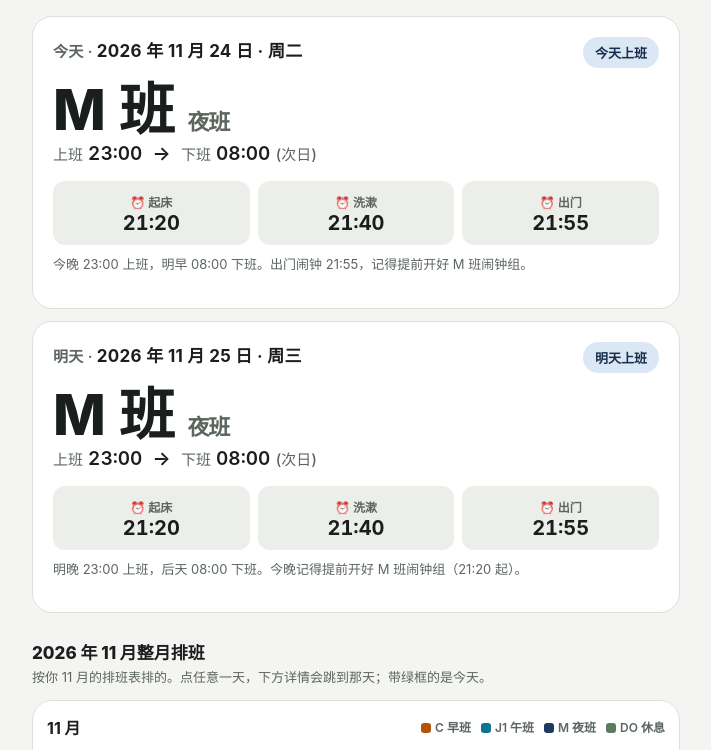
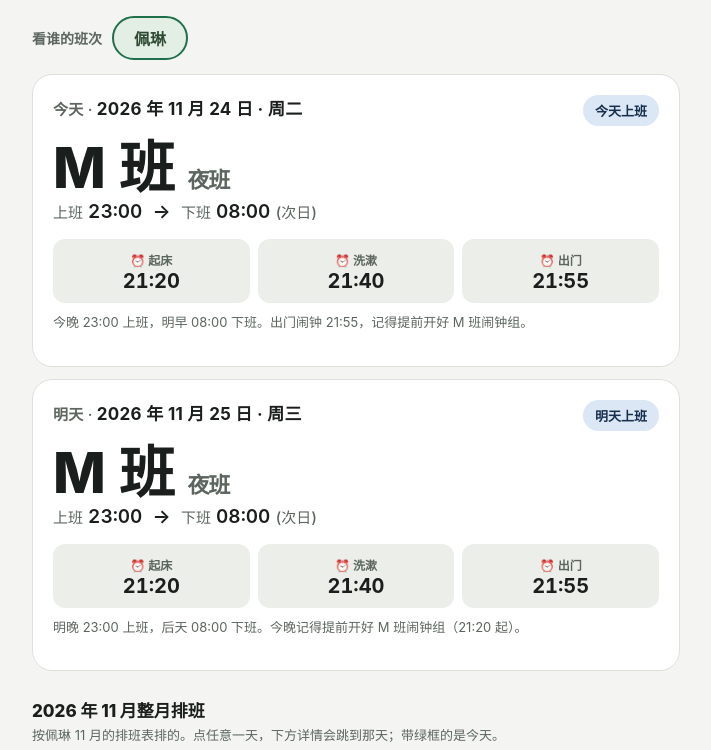
Before and after one commit to CAOPEILIN/shift-calculator, a plain HTML site: page index.html in a window 1280 px wide. Shown: the top 750 px of the page, without its empty margins (284-995 px from the left). Drawn offline with Linux system fonts and the light colour scheme.

Commit message:
Multi-person: add person switcher at top, data split per person

```diff
--- a/index.html
+++ b/index.html
@@ -60,6 +60,13 @@
       html,body{margin:0;padding:0;background:var(--bg);color:var(--ink);}
       body{font-family:-apple-system,BlinkMacSystemFont,"PingFang SC","Hiragino Sans GB","Microsoft YaHei","Noto Sans SC",sans-serif;-webkit-font-smoothing:antialiased;}
       .wrap{max-width:680px;margin:0 auto;padding:16px 16px 40px;}
+      /* ---------- Person switcher ---------- */
+      .person-bar{display:flex;align-items:center;gap:10px;margin-bottom:14px;flex-wrap:wrap;}
+      .person-label{font-size:14px;font-weight:700;color:var(--muted);}
+      .person-list{display:flex;gap:8px;flex-wrap:wrap;}
+      .person-btn{border:2px solid var(--line);background:var(--surface);color:var(--ink);border-radius:999px;padding:8px 20px;font-size:16px;font-weight:800;cursor:pointer;font-family:inherit;transition:border-color .15s, background .15s;}
+      .person-btn:active{transform:scale(.97);}
+      .person-btn.active{border-color:var(--accent);background:var(--do-bg);color:var(--do-ink);}
       /* ---------- Today hero ---------- */
       .today-card{background:var(--surface);border:1px solid var(--line);border-radius:20px;padding:20px;overflow:hidden;position:relative;}
       .today-top{display:flex;justify-content:space-between;align-items:flex-start;gap:12px;flex-wrap:wrap;}
@@ -217,6 +224,12 @@
 
     <!-- App view -->
     <main id="app" class="wrap">
+      <!-- Person switcher (top) -->
+      <div class="person-bar">
+        <span class="person-label">看谁的班次</span>
+        <div class="person-list" id="personList" role="group" aria-label="选择人名"></div>
+      </div>
+
       <!-- Today (top) -->
       <section class="today-card" aria-label="今天的班次">
         <div class="today-top">
@@ -243,7 +256,7 @@
 
       <!-- Calendar -->
       <h2>2026 年 11 月整月排班</h2>
-      <p class="sub">按你 11 月的排班表排的。点任意一天，下方详情会跳到那天；带绿框的是今天。</p>
+      <p class="sub" id="calSub">按你 11 月的排班表排的。点任意一天，下方详情会跳到那天；带绿框的是今天。</p>
       <div class="cal">
         <div class="cal-head">
           <b>11 月</b>
@@ -258,10 +271,10 @@
         <div class="cal-grid" id="calGrid"></div>
       </div>
       <div class="stats">
-        <div class="stat"><b>14</b><span>C 班 · 天</span></div>
-        <div class="stat"><b>7</b><span>J1 班 · 天</span></div>
-        <div class="stat"><b>3</b><span>M 班 · 天</span></div>
-        <div class="stat"><b>6</b><span>DO 休息 · 天</span></div>
+        <div class="stat"><b id="statC">14</b><span>C 班 · 天</span></div>
+        <div class="stat"><b id="statJ1">7</b><span>J1 班 · 天</span></div>
+        <div class="stat"><b id="statM">3</b><span>M 班 · 天</span></div>
+        <div class="stat"><b id="statDO">6</b><span>DO 休息 · 天</span></div>
       </div>
 
       <!-- Picker -->
@@ -287,7 +300,8 @@
     </main>
 
     <script>
-      // ===== Data: 2026年11月排班 =====
+      // ===== Data =====
+      // 班次定义（所有人共用）：班次时间与闹钟。
       var SHIFTS = {
         C:  { label: "C 班", short: "C",  start: "07:00", end: "16:00", nextDay: false, hours: "9 小时",
               alarms: [ {t:"05:30", label:"起床", hint:"第一个闹钟"}, {t:"05:40", label:"洗漱", hint:"10 分钟后"}, {t:"05:55", label:"出门", hint:"离上班 1 小时 05 分"} ] },
@@ -297,16 +311,26 @@
               alarms: [ {t:"21:20", label:"起床", hint:"第一个闹钟"}, {t:"21:40", label:"洗漱", hint:"20 分钟后"}, {t:"21:55", label:"出门", hint:"离上班 1 小时 05 分"} ] },
         DO: { label: "DO 例假", short: "DO", start: null, end: null, nextDay: false, hours: "休息日", alarms: [] }
       };
-      // index = 日期 1..30
-      var NOV = [null,
+      // ===== 人员名单：以后加同事，只往 PEOPLE 里加一条数据即可，版式不用动 =====
+      // schedule 是这个人 2026 年 11 月的排班，index = 日期 1..30（第 0 位留空）。
+      var PEOPLE = [
+        { name: "佩琳",
+          schedule: [null,
             "C","DO","C","C","C","C","J1","J1","J1","DO",
             "J1","J1","J1","J1","DO","DO","C","C","C","C",
             "C","C","M","M","M","DO","DO","C","C","C"
+          ] }
       ];
+      var currentPerson = 0; // 默认选中第一个人（佩琳）
       var WEEK = ["周日","周一","周二","周三","周四","周五","周六"];
 
       function shiftOfDate(d){
-        if (d.getFullYear()===2026 && d.getMonth()===10) return NOV[d.getDate()];
+        if (d.getFullYear()===2026 && d.getMonth()===10) return PEOPLE[currentPerson].schedule[d.getDate()];
+        return null;
+      }
+      // 小组件固定显示第一个人（佩琳）的班次
+      function shiftOfDateFirst(d){
+        if (d.getFullYear()===2026 && d.getMonth()===10) return PEOPLE[0].schedule[d.getDate()];
         return null;
       }
       function fmtDate(d){
@@ -314,11 +338,13 @@
       }
 
       var now = new Date();
-      var todayCode = shiftOfDate(now);
       var tomorrow = new Date(now.getFullYear(), now.getMonth(), now.getDate()+1);
-      var tomorrowCode = shiftOfDate(tomorrow);
+      var todayCode = null;
+      var tomorrowCode = null;
 
       // ===== Today card =====
+      function renderToday(){
+      todayCode = shiftOfDate(now);
       document.getElementById("todayDate").innerHTML = "今天 · <strong>"+fmtDate(now)+"</strong>";
       var tShift = document.getElementById("todayShift");
       var tTimes = document.getElementById("todayTimes");
@@ -352,8 +378,11 @@
         tTimes.innerHTML = "当前日期不在 2026 年 11 月排班表范围内";
         tNote.textContent = "下面可以手动点班次查看时间和闹钟；12 月排班表发我后就能续上。";
       }
+      }
 
       // ===== Tomorrow card (below today) =====
+      function renderTomorrow(){
+      tomorrowCode = shiftOfDate(tomorrow);
       document.getElementById("tomorrowDate").innerHTML = "明天 · <strong>"+fmtDate(tomorrow)+"</strong>";
       var tmShift = document.getElementById("tomorrowShift");
       var tmTimes = document.getElementById("tomorrowTimes");
@@ -386,6 +415,7 @@
         tmTimes.innerHTML = "明天不在 2026 年 11 月排班表范围内";
         tmAlarms.innerHTML = "";
         tmNote.textContent = "12 月排班表发我后就能续上。";
+      }
       }
 
       // ===== Detail panel =====
@@ -431,34 +461,70 @@
         });
       });
 
-      // ===== Calendar: Nov 2026 starts on Sunday =====
+      // ===== Calendar + stats: Nov 2026 starts on Sunday =====
       var calGrid = document.getElementById("calGrid");
+      function renderCalendar(){
+        var schedule = PEOPLE[currentPerson].schedule;
+        document.getElementById("calSub").textContent = "按"+PEOPLE[currentPerson].name+" 11 月的排班表排的。点任意一天，下方详情会跳到那天；带绿框的是今天。";
         var html = "";
         // Nov 1 2026 = Sunday -> 0 blanks if week starts Sunday
         var firstDow = new Date(2026,10,1).getDay(); // 0
         for (var i=0;i<firstDow;i++) html += '<span class="day empty"></span>';
+        var counts = { C:0, J1:0, M:0, DO:0 };
         for (var d=1; d<=30; d++){
-        var code = NOV[d];
+          var code = schedule[d];
+          counts[code]++;
           var isToday = (now.getFullYear()===2026 && now.getMonth()===10 && now.getDate()===d);
           html += '<button type="button" class="day '+code+(isToday?" is-today":"")+'" data-day="'+d+'" aria-label="11月'+d+'日 '+SHIFTS[code].label+'"><span class="d">'+d+'</span><span class="s">'+SHIFTS[code].short+'</span></button>';
         }
         calGrid.innerHTML = html;
+        document.getElementById("statC").textContent = counts.C;
+        document.getElementById("statJ1").textContent = counts.J1;
+        document.getElementById("statM").textContent = counts.M;
+        document.getElementById("statDO").textContent = counts.DO;
         calGrid.querySelectorAll(".day[data-day]").forEach(function(el){
           el.addEventListener("click", function(){
             var dayNum = parseInt(el.getAttribute("data-day"),10);
             selectedDay = dayNum;
-          renderDetail(NOV[dayNum], dayNum);
+            renderDetail(PEOPLE[currentPerson].schedule[dayNum], dayNum);
             document.querySelector(".detail").scrollIntoView({behavior:"smooth", block:"nearest"});
           });
         });
+      }
 
-      // initial detail = today
+      // ===== Person switcher + full re-render =====
+      function renderPerson(){
+        renderToday();
+        renderTomorrow();
+        renderCalendar();
+        selectedCode = todayCode || "C";
+        selectedDay = (now.getFullYear()===2026 && now.getMonth()===10) ? now.getDate() : null;
         renderDetail(selectedCode, selectedDay);
+        document.querySelectorAll(".person-btn").forEach(function(b, i){
+          b.classList.toggle("active", i===currentPerson);
+        });
+      }
+      var personList = document.getElementById("personList");
+      PEOPLE.forEach(function(p, i){
+        var btn = document.createElement("button");
+        btn.type = "button";
+        btn.className = "person-btn";
+        btn.textContent = p.name;
+        btn.addEventListener("click", function(){
+          if (currentPerson !== i){ currentPerson = i; renderPerson(); }
+        });
+        personList.appendChild(btn);
+      });
+
+      // initial render = default person （佩琳）, detail = today
+      renderPerson();
 
       // ===== Widget: top = today, bottom = tomorrow (+ week strip on large) =====
       var wSize = document.documentElement.getAttribute("data-hatch-size") || "";
       var wCompact = (wSize==="small" || wSize==="watch" || wSize==="watch_round");
       document.getElementById("wDate").textContent = "今天 · "+(now.getMonth()+1)+"月"+now.getDate()+"日 "+WEEK[now.getDay()];
+      todayCode = shiftOfDateFirst(now);
+      tomorrowCode = shiftOfDateFirst(tomorrow);
       if (todayCode){
         var ws = SHIFTS[todayCode];
         document.getElementById("wShift").textContent = todayCode==="DO" ? "休息 DO" : ws.label;
@@ -486,7 +552,7 @@
       var weekHtml = "";
       for (var wi=0; wi<7; wi++){
         var wd = new Date(now.getFullYear(), now.getMonth(), now.getDate()+wi);
-        var wc = shiftOfDate(wd);
+        var wc = shiftOfDateFirst(wd);
         weekHtml += '<div class="w-day '+(wc||"")+(wi===0?" is-today":"")+'">' +
           '<span class="wd">'+(wi===0?"今天":"周"+WD1[wd.getDay()])+'</span>' +
           '<span class="wn">'+wd.getDate()+'</span>' +
```
Lines whose indentation alone changed are shown as unchanged.
